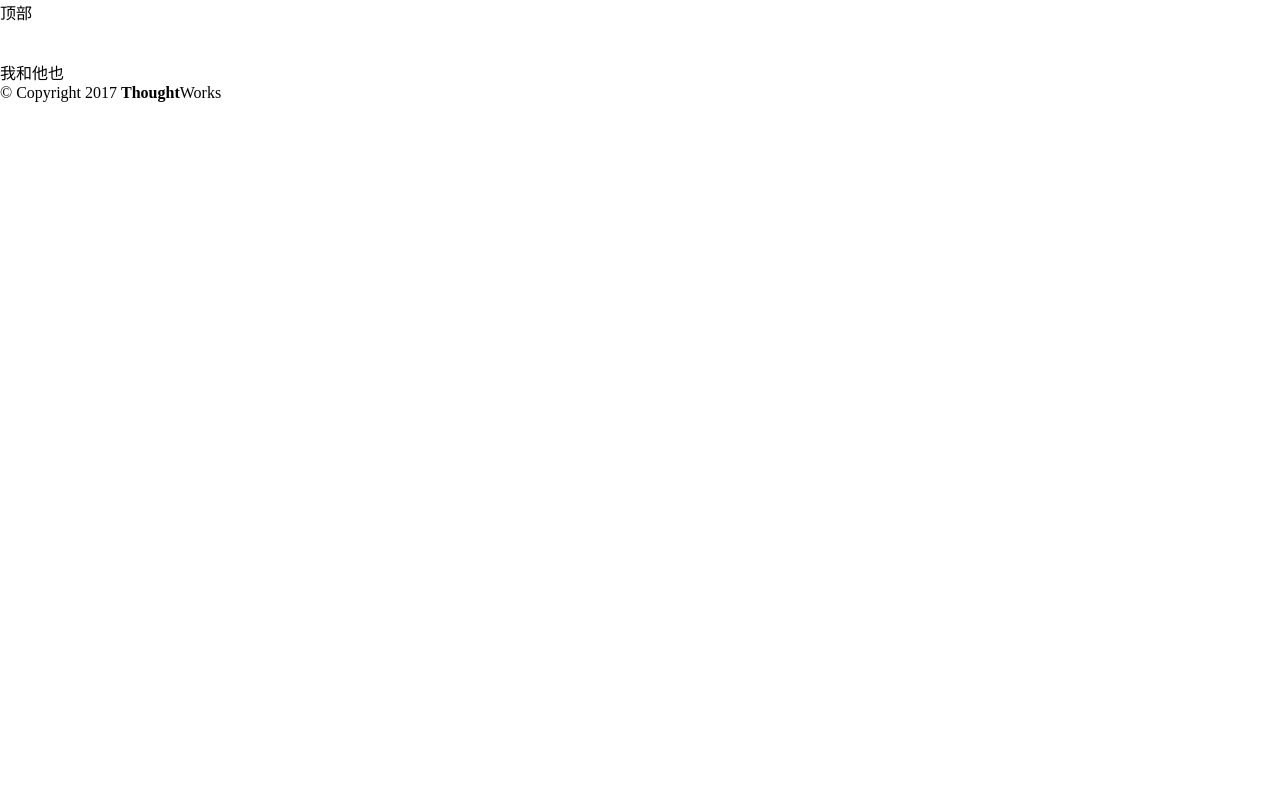
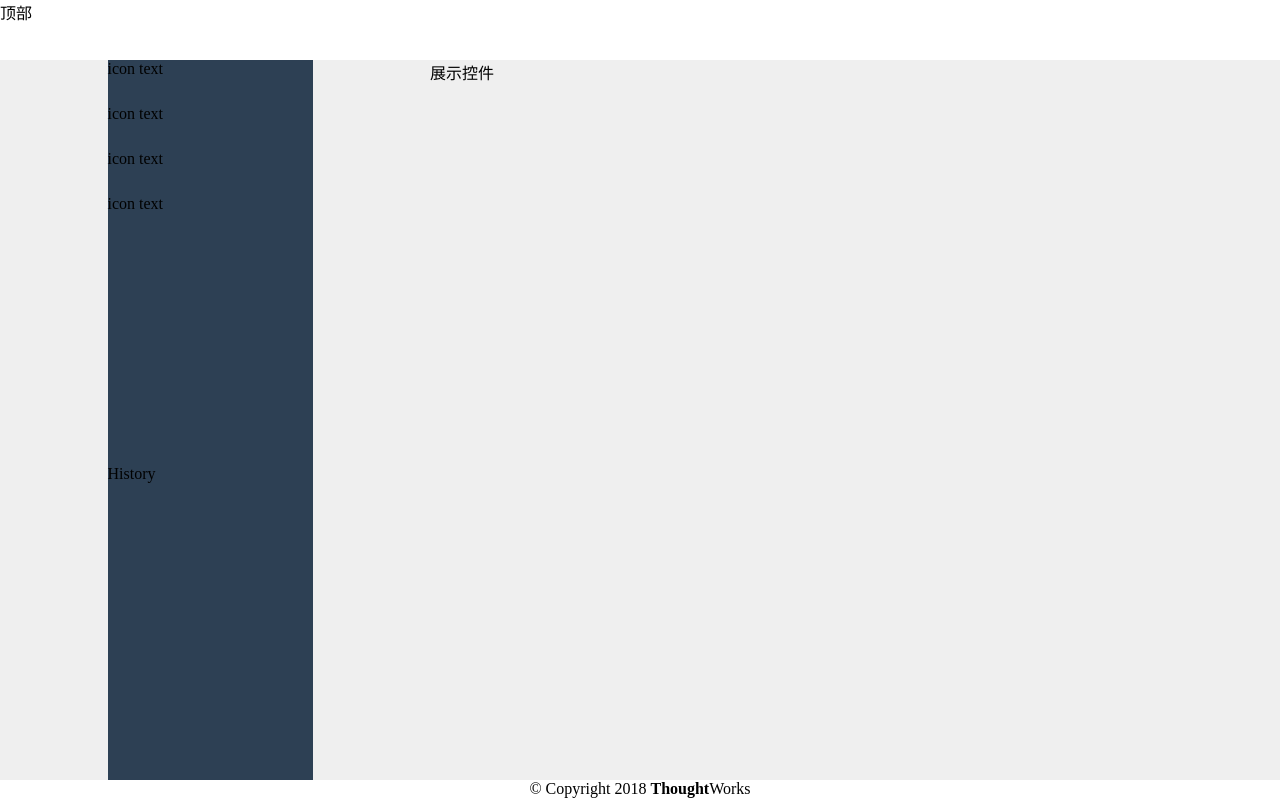
Before and after one commit to yangqianru/test, a website built with webpack: page index.html in a window 1280 px wide. Built offline with nearby package versions, Linux system fonts and the light colour scheme.

Commit message:
just add accordion

```diff
--- /dev/null
+++ b/src/common/js/util.js
@@ -0,0 +1,16 @@
+//通用方法
+export const creatElements=(parentId, ele,id,html)=>{
+	let parent = document.getElementById(parentId);
+	let element;
+	if(!document.getElementById(id)){
+		element = document.createElement(ele);
+		element.setAttribute("id",id);
+		element.setAttribute("class",id);
+	}else{
+		element = document.getElementById(id);
+		element.innerHTML = '';
+	}
+	element.insertAdjacentHTML('beforeend',html)
+	parent.append(element);
+	return element;
+}
--- /dev/null
+++ b/src/components/accordion/accordion.js
@@ -0,0 +1,15 @@
+//手风琴模块
+export const getAccordion = () =>{
+	let accordionHtml = "";
+	for(let i=0; i<4; i++){
+		accordionHtml+=`<div id='accordion_item${i}' class='accordion_item${i}'>${getAccordionItem("icon","text")}</div>`;
+	}
+	accordionHtml += `<div id="history" class='history'>History</div>`
+	return accordionHtml;
+}
+
+//手风琴条目
+export const getAccordionItem = (icon,text) =>{
+	let accordionHtml = "icon text";
+	return accordionHtml;
+}
--- a/src/routers/pages/HomePage.js
+++ b/src/routers/pages/HomePage.js
@@ -1,29 +1,17 @@
-let footerHtml = `<div class='footer'>© Copyright 2017 <b>Thought</b>Works</div>`;
+import {creatElements} from '../../common/js/util'
+import {getAccordion} from '../../components/accordion/accordion'
+
+let footerHtml = `<div>© Copyright 2018 <b>Thought</b>Works</div>`;
 let headerHtml = `<div>顶部</div>`;
 
 export const I_RESOLVE_INIT = (transition) => {
-	creatElements("header","header",headerHtml);
+	creatElements("app", "header","header",headerHtml);
 
-	creatElements("body","body",getBodyHtml());
+	creatElements("app", "body","body",getBodyHtml());
 
-	creatElements("footer","footer",footerHtml);
+	creatElements("app", "footer","footer",footerHtml);
 }
 
 const getBodyHtml = () =>{
-	return "<p>我和他也</p>"
+	return `<div id= 'accordion' class='accordion'>${getAccordion()}</div><div class='showlist'>展示控件</div>`
 }
-
-const creatElements=(ele,id,html)=>{
-	let app = document.getElementById('app');
-	let element;
-	if(!document.getElementById(id)){
-		element = document.createElement(ele);
-		element.setAttribute("id",id);
-	}else{
-		element = document.getElementById(id);
-		element.innerHTML = '';
-	}
-	element.insertAdjacentHTML('beforeend',html)
-	app.append(element);
-	return element;
-}
--- a/static/css/common.less
+++ b/static/css/common.less
@@ -4,7 +4,41 @@
     box-sizing: border-box;
 }
 
+html, body {
+    height:100%;
+}
+
 .app{
+    height: 100%;
     display: grid;
-    grid-template-rows: 60px max-content 20px;
+    grid-template-rows: 60px 1fr 20px;
 }
+
+.footer{
+    text-align: center;
+}
+
+.body{
+    display: grid;
+    grid-gap: 10px;
+    background: #efefef;
+    grid-template-columns: repeat(12, 1fr);
+}
+
+.accordion{
+    background: #2d4054;
+    grid-column-start: 2;
+    grid-column-end: 4;
+    display: grid;
+    grid-template-rows: repeat(16, 1fr);
+}
+
+.showlist{
+    grid-column-start: 5;
+    grid-column-end: 11;
+}
+
+.history{
+    grid-row-start: 10;
+    grid-row-end: 16;
+}
```
